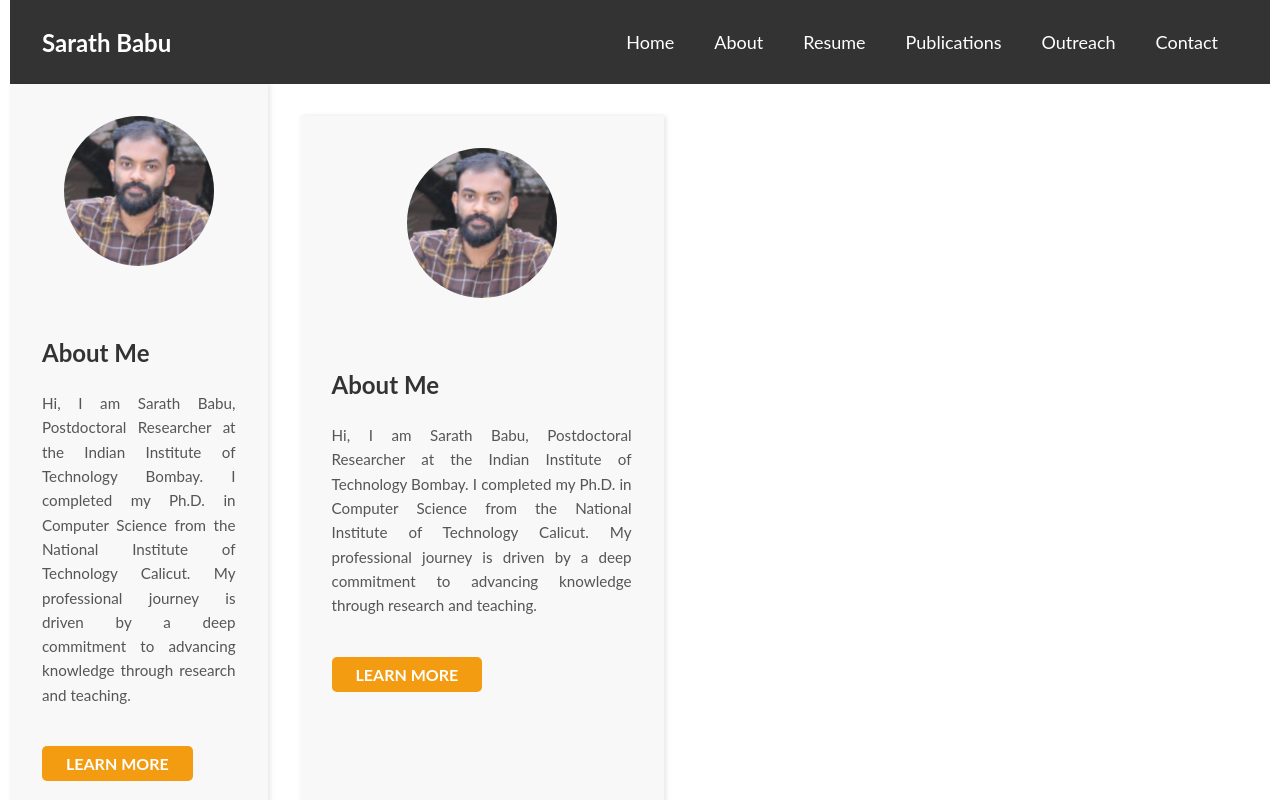
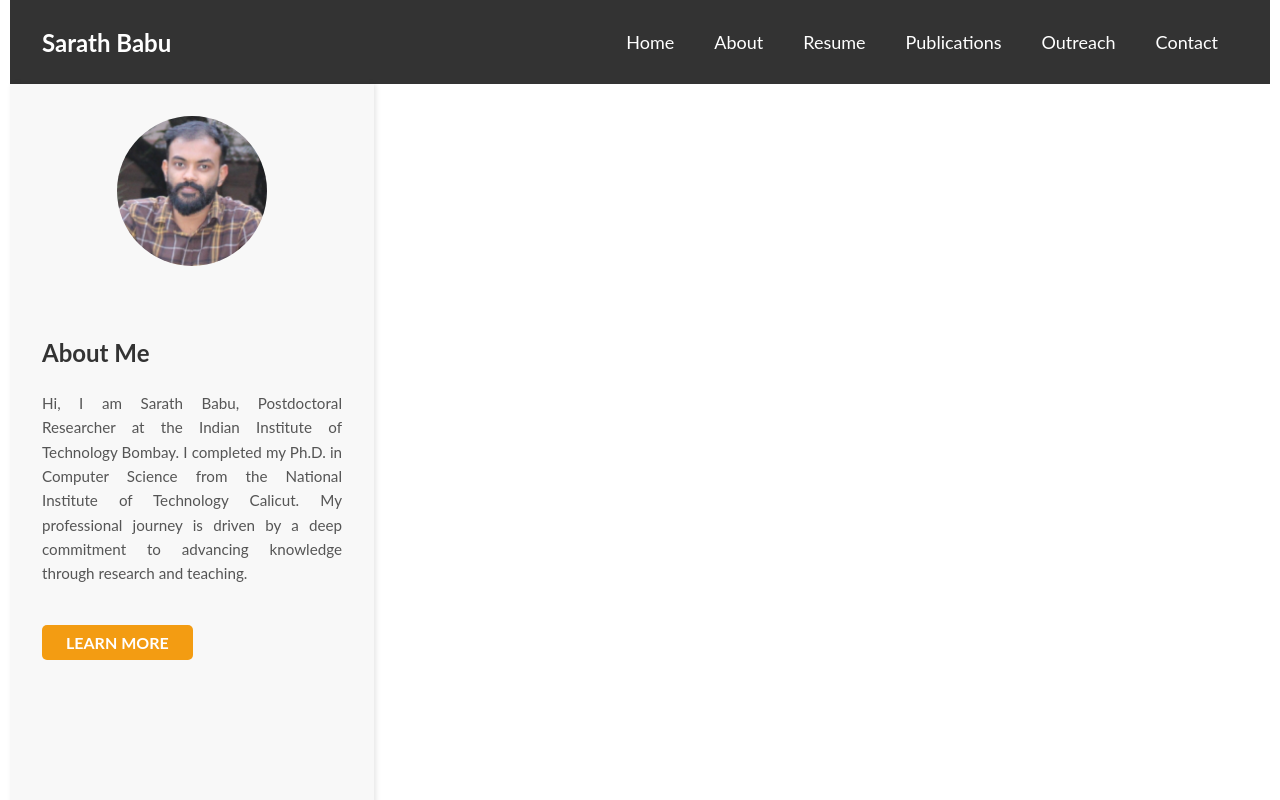
Before and after one commit to SarathBabu0410/personal-wesite, a React (Create React App) app: page / in a window 1280 px wide. Shown: the top 800 px of the page. Built offline with nearby package versions, Linux system fonts and the light colour scheme.

Commit message:
Update App.js

```diff
--- a/src/App.js
+++ b/src/App.js
@@ -20,6 +20,11 @@ const Layout = styled.div`
   }
 `;
 
+const NewsAndUpdatesLayout = styled.div`
+  display: flex;
+  flex-direction: column; /* Sidebar on top for mobile view */
+`;
+
 function App() {
   return (
     <Router>
@@ -28,14 +33,14 @@ function App() {
         <TitleUpdater /> {/* Dynamically updates the document title */}
         <Layout>
           <Routes>
-            {/* News and Updates Page - Sidebar at the top for mobile view */}
+            {/* News and Updates Page - Sidebar at the top in mobile */}
             <Route
               path="/"
               element={
-                <>
-                  <Sidebar /> {/* Sidebar for mobile view */}
+                <NewsAndUpdatesLayout>
+                  <Sidebar isTop /> {/* Sidebar at the top for mobile view */}
                   <NewsAndUpdates />
-                </>
+                </NewsAndUpdatesLayout>
               }
             />
             {/* Other Pages - Sidebar on the side */}
```
